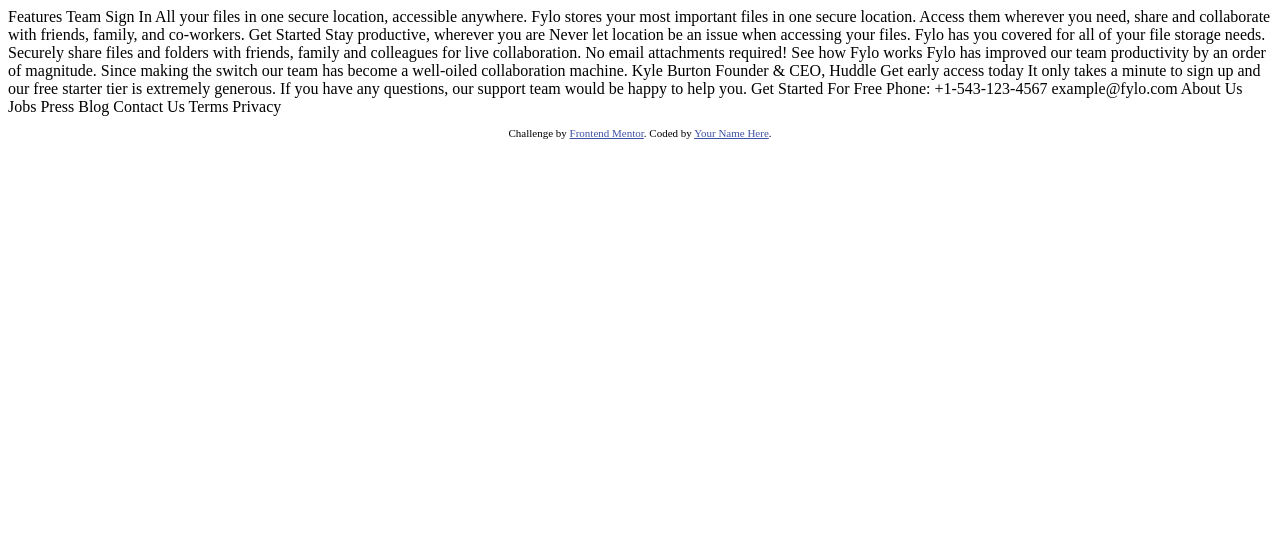
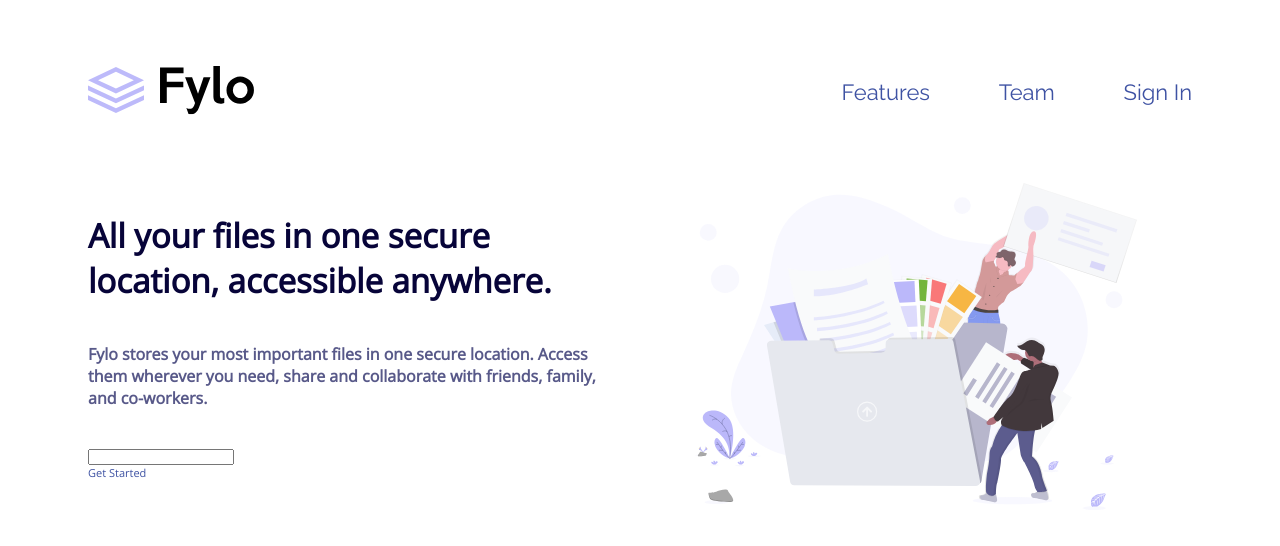
Before and after one commit to cold412/fylo-landing-page-with-two-column-layout-master, a plain HTML site: page index.html in a window 1280 px wide. Drawn offline with nearby package versions, Linux system fonts and the light colour scheme.

Commit message:
page1 some progress

```diff
--- a/index.html
+++ b/index.html
@@ -1,34 +1,78 @@
 <!DOCTYPE html>
 <html lang="en">
+
 <head>
-  <meta charset="UTF-8">
-  <meta name="viewport" content="width=device-width, initial-scale=1.0"> <!-- displays site properly based on user's device -->
-
-  <link rel="icon" type="image/png" sizes="32x32" href="./images/favicon-32x32.png">
-
-  <title>Frontend Mentor | Fylo landing page with two column layout</title>
+  <meta charset="UTF-8" />
+  <meta name="viewport" content="width=device-width, initial-scale=1.0" />
+  <!-- displays site properly based on user's device -->
+  <link href="https://fonts.googleapis.com/css2?family=Open+Sans&family=Raleway:wght@400;700&display=swap"
+    rel="stylesheet">
+  <link rel="stylesheet" href="styles/styles.css" />
+  <title>Fylo landing page with two column layout</title>
 
   <!-- Feel free to remove these styles or customise in your own stylesheet 👍 -->
-  <style>
-    .attribution { font-size: 11px; text-align: center; }
-    .attribution a { color: hsl(228, 45%, 44%); }
-  </style>
 </head>
+
 <body>
+  <div class="container">
 
-  Features
-  Team
-  Sign In
+    <nav class="nav">
+      <dvi class="nav__logo">
+        <img src="images/logo.svg" alt="" />
+      </dvi>
+      <div class="nav__right">
+        <ul>
+          <li class="nav__button">
+            Features
+          </li>
+          <li class="nav__button">
+            Team
+          </li>
+          <li class="nav__button">
+            Sign In
+          </li>
+        </ul>
+      </div>
+    </nav>
 
-  All your files in one secure location, accessible anywhere.
 
-  Fylo stores your most important files in one secure location.
-  Access them wherever you need, share and collaborate with friends,
-  family, and co-workers.
+    <!-- PAGE1 -->
 
-  Get Started
+    <div class="page1">
+      <div class="page1__left">
+        <h1 class="page1__left--maintext">
 
-  Stay productive, wherever you are
+          All your files in one secure <br> location, accessible anywhere.
+        </h1>
+        <h3 class="page1__left--secondtext">
+
+          Fylo stores your most important files in one secure location.
+          Access  <br> them wherever you need, share and collaborate with friends,
+          family, <br> and co-workers.
+
+        </h3>
+        <div class="page1__left__user">
+          <div class="page1__left__user--input">
+            <input type="text">
+
+          </div>
+          <div class="page1__left__user--button">
+
+            Get Started
+          </div>
+        </div>
+
+      </div>
+      <div class="page1__right">
+
+        <img src="images/illustration-1.svg" alt="">
+      </div>
+    </div>
+
+
+    <!-- PAGE2 -->
+
+    <!--   Stay productive, wherever you are
 
   Never let location be an issue when accessing your files. Fylo has you
   covered for all of your file storage needs.
@@ -62,12 +106,10 @@
   Contact Us
   Terms
   Privacy
+ -->
 
-  <footer>
-    <p class="attribution">
-      Challenge by <a href="https://www.frontendmentor.io?ref=challenge" target="_blank">Frontend Mentor</a>.
-      Coded by <a href="#">Your Name Here</a>.
-    </p>
-  </footer>
+
+  </div>
 </body>
+
 </html>
--- /dev/null
+++ b/styles/_page1.scss
@@ -0,0 +1,43 @@
+@import "variables";
+
+
+.page1 {
+    display: grid;
+    grid-template-columns: 1fr 1fr;
+    grid-template-areas: 'left right';
+    padding-left: 8rem;
+    padding-right: 8rem;
+    padding-top: 6rem;
+}
+
+
+
+.page1__left {
+    display: flex;
+    flex-direction: column;
+    justify-content: center;
+    grid-area: 'left';
+    font-family: $OpenFont;
+
+    .page1__left--maintext{
+        font-size: 3rem;
+        color: $VeryDarkBlue;
+        padding-bottom: 5vh;
+
+    }
+    .page1__left--secondtext{
+        padding-bottom: 5vh;
+        color: $DesaturatedBlue;
+        font-size: 2vh;
+    }
+
+}
+
+.page1__right {
+    grid-area: 'right';
+    display: flex;
+    justify-content: center;
+    img {
+        width: 80%;
+    }
+}
--- /dev/null
+++ b/styles/_variables.scss
@@ -0,0 +1,20 @@
+
+/* ## Colors
+
+### Primary */
+
+$VeryDarkBlue: hsl(243, 87%, 12%);
+$DesaturatedBlue: hsl(238, 22%, 44%);
+
+/* ### Accent */
+$BrightBlue: hsl(224, 93%, 58%);
+$ModerateCyan: hsl(170, 45%, 43%);
+
+/* ### Neutral */
+
+$LightGrayishBlue: hsl(240, 75%, 98%);
+$LightGray: hsl(0, 0%, 75%);
+
+
+$RallewayFont: 'Raleway', sans-serif;
+$OpenFont: 'Open Sans', sans-serif;
--- /dev/null
+++ b/styles/styles.scss
@@ -0,0 +1,41 @@
+@import "variables";
+@import 'page1';
+
+
+/* ### Headings, Call-to-actions, Header Navigation
+
+- Family: [Raleway](https://fonts.google.com/specimen/Raleway)
+- Weights: 400, 700
+
+### Body
+
+- Family: [Open Sans](https://fonts.google.com/specimen/Open+Sans)
+/* - Weights: 400 */
+
+
+* {
+    margin: 0px;
+    padding: 0;
+    font-size: 11px;
+    color: hsl(228, 45%, 44%);
+}
+
+
+
+.nav {
+    display: flex;
+    justify-content: space-between;
+    align-items: center;
+    padding-top: 6rem;
+    padding-left: 8rem;
+    padding-right: 8rem;
+    font-size: 3rem;
+
+    .nav__button {
+        list-style-type: none;
+        display: inline-block;
+    font-size: 2rem;
+    padding-left: 6rem;
+    font-family: $RallewayFont;
+    }
+}
```
Also changed, not shown: styles/styles.css (added), 3 other files.
